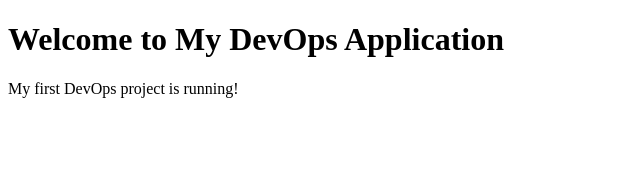
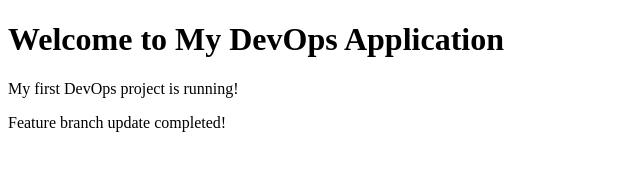
Before and after one commit to KalyaniMohite123/devops-project, a plain HTML site: page index.html in a window 1280 px wide. Shown: the whole page, without its empty margins (0-640 px from the left). Drawn offline with Linux system fonts and the light colour scheme.

Commit message:
Update application page

```diff
--- a/index.html
+++ b/index.html
@@ -8,3 +8,4 @@
     <p>My first DevOps project is running!</p>
 </body>
 </html>
+<p>Feature branch update completed!</p>
```
